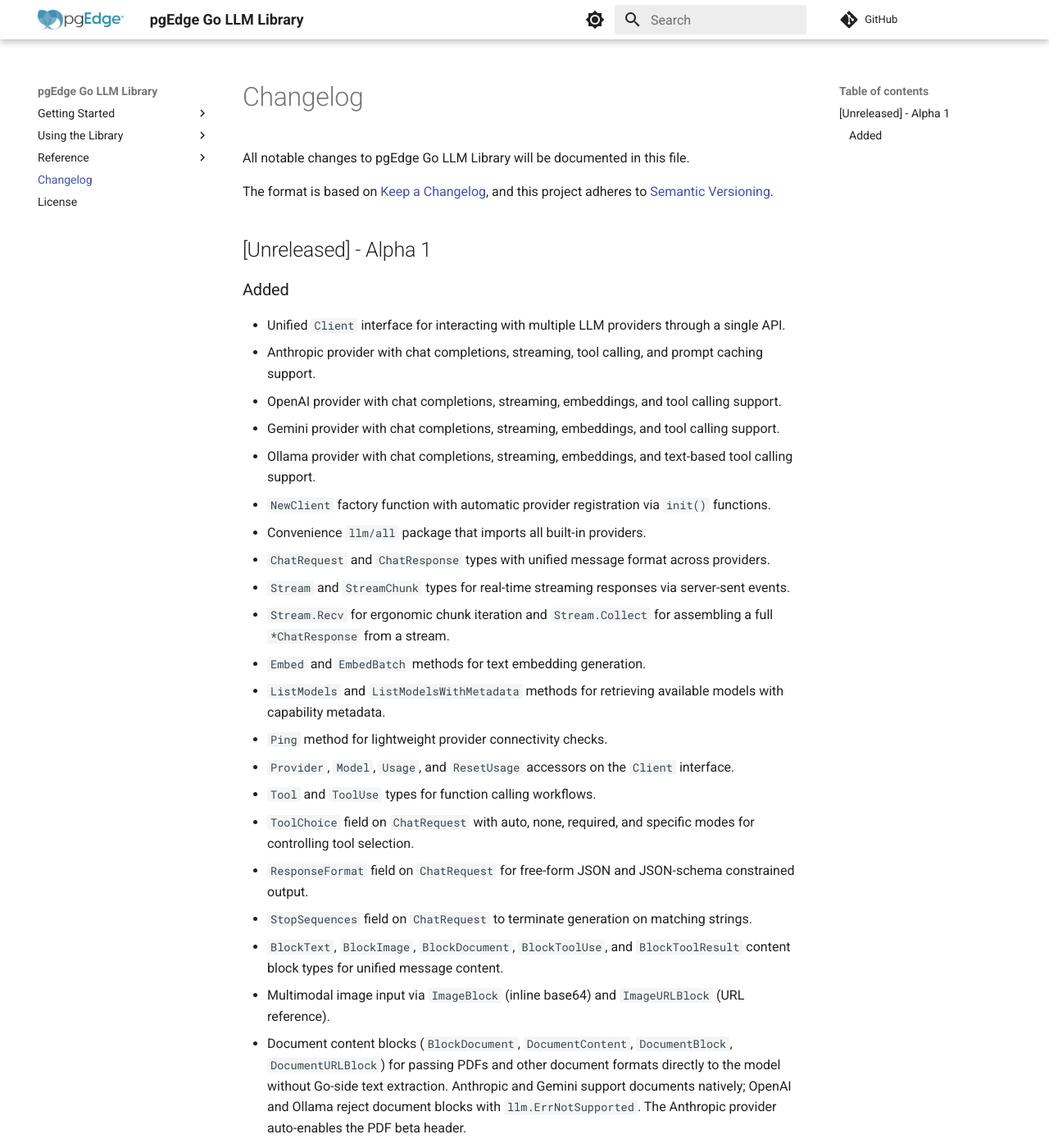
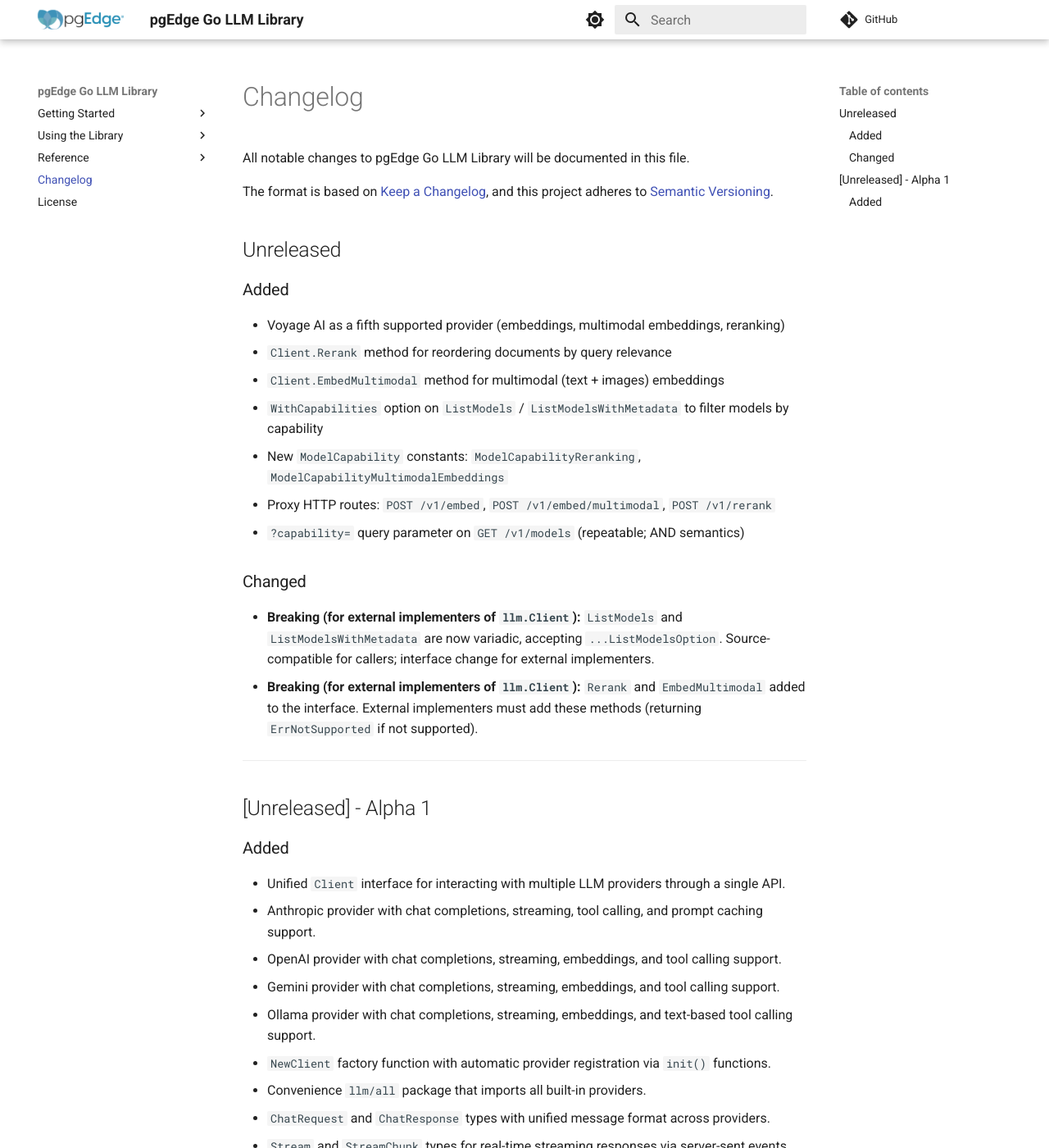
Before and after one commit to pgEdge/pgedge-go-llm-lib, an MkDocs documentation site: the page built from docs/changelog.md, in a window 1280 px wide and 1400 px high. Shown: the whole window at 82% size. Built offline with MkDocs 1.6.1 and Material for MkDocs 9.7.7, drawn with Linux system fonts in a browser that asks for light colours; comment, search, counter and statistics services are not loaded.

Commit message:
docs: address whole-implementation reviewer findings
- Update Client interface block in api_reference.md to current signatures
- Fix stale 'four providers' references in llm/llm.go, README.md, docs/providers.md
- Extend TestAuthorizeRejectsAllEndpoints to cover /v1/embed, /v1/embed/multimodal, /v1/rerank
- Include voyage in TestAllProvidersRegistered and TestAllProvidersZeroInitialUsage
- Add changelog entry for Voyage provider, new methods, and breaking interface changes

Co-Authored-By: Claude Opus 4.7 (1M context) <noreply@anthropic.com>

```diff
--- a/docs/changelog.md
+++ b/docs/changelog.md
@@ -7,6 +7,23 @@ The format is based on
 [Keep a Changelog](https://keepachangelog.com/), and this
 project adheres to
 [Semantic Versioning](https://semver.org/spec/v2.0.0.html).
+
+## Unreleased
+
+### Added
+- Voyage AI as a fifth supported provider (embeddings, multimodal embeddings, reranking)
+- `Client.Rerank` method for reordering documents by query relevance
+- `Client.EmbedMultimodal` method for multimodal (text + images) embeddings
+- `WithCapabilities` option on `ListModels` / `ListModelsWithMetadata` to filter models by capability
+- New `ModelCapability` constants: `ModelCapabilityReranking`, `ModelCapabilityMultimodalEmbeddings`
+- Proxy HTTP routes: `POST /v1/embed`, `POST /v1/embed/multimodal`, `POST /v1/rerank`
+- `?capability=` query parameter on `GET /v1/models` (repeatable; AND semantics)
+
+### Changed
+- **Breaking (for external implementers of `llm.Client`):** `ListModels` and `ListModelsWithMetadata` are now variadic, accepting `...ListModelsOption`. Source-compatible for callers; interface change for external implementers.
+- **Breaking (for external implementers of `llm.Client`):** `Rerank` and `EmbedMultimodal` added to the interface. External implementers must add these methods (returning `ErrNotSupported` if not supported).
+
+---
 
 ## [Unreleased] - Alpha 1
 
```
Also changed, not shown: README.md (+1 -1 lines), docs/api_reference.md (+10 -2 lines), docs/providers.md (+3 -3 lines), 3 other files.
